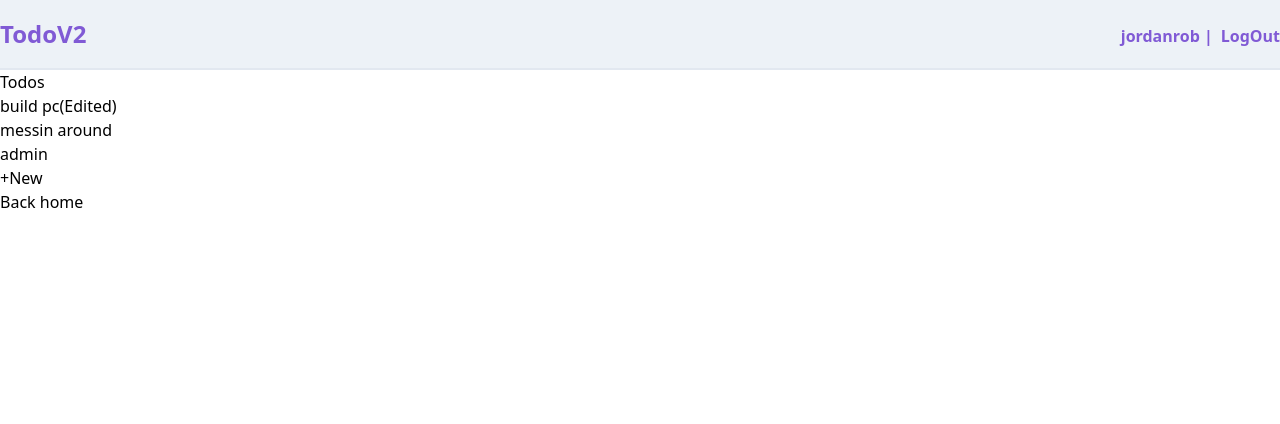
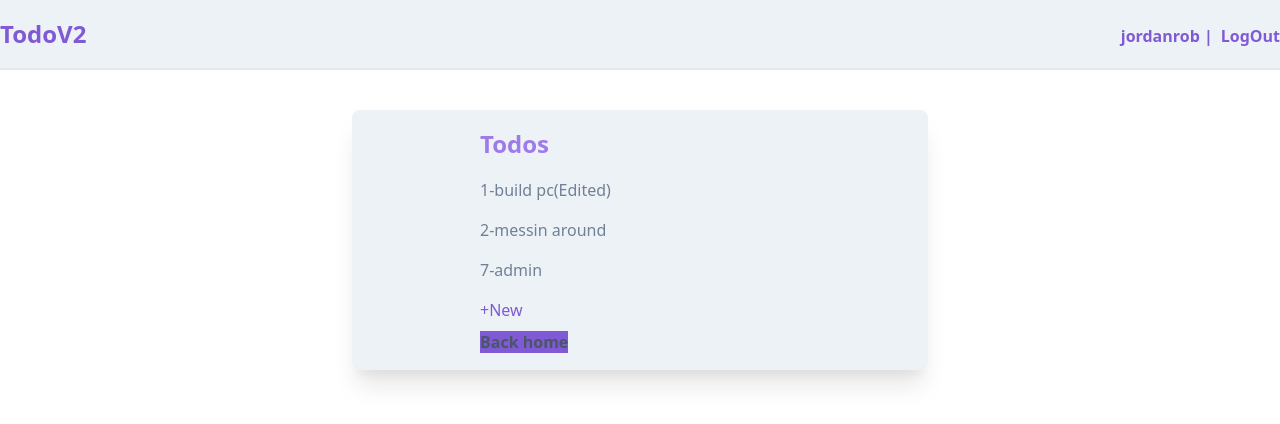
Before and after one commit to Jordan-Rob/django-todoV2, a Django app: page /todos/ in a window 1280 px wide. Shown: the top 424 px of the page. Run offline with Django 3.2, Linux system fonts and the light colour scheme; a user stored in the database is signed in; data comes from the database, SQL or seed files in the repository; style sheets or scripts are compiled from the project's sources.

Commit message:
added todos styling

```diff
--- a/templates/todo_list.html
+++ b/templates/todo_list.html
@@ -1,20 +1,24 @@
 {% extends 'base.html' %} {% block content %}
-<div style="margin: auto;">
-  <h1>Todos</h1>
+<div class=" max-w-xl mx-auto my-10 bg-gray-200 py-4 px-8
+font-sans rounded-lg shadow-xl text-gray-600">
+  <div class="  ml-24">
+    <h1 class=" text-purple-500  font-semibold
+     text-2xl mb-4">Todos</h1>
     {% if not object_list %}
-  <div>
+    <div class=" mb-4">
       <p>looks like you dont have any todos yet</p>
       <p>create some <a href="{% url 'todo_new' %}">here</a></p>
     </div>
     {% else %} {% for todo in object_list %}
-  <div>
+    <div class=" mb-4">
       <ul>
-      <li><a href="{% url 'todo_detail' todo.pk %}">{{ todo.title }}</a></li>
+        <li><a class=" hover:font-bold" href="{% url 'todo_detail' todo.pk %}">{{ todo.id }}-{{ todo.title }}</a></li>
       </ul>
     </div>
     {% endfor %}
-  <p><a href="{% url 'todo_new' %}">+New</a></p>
+    <p class=" mb-2"><a class=" text-purple-600" href="{% url 'todo_new' %}">+New</a></p>
     {% endif %}
-  <p><a href="{% url 'home' %}">Back home</a></p>
+    <p><a class=" bg-purple-600 text-gray-700 font-bold hover:text-indigo-600" href="{% url 'home' %}">Back home</a></p>
+  </div>
 </div>
 {% endblock %}
```
Lines whose indentation alone changed are shown as unchanged.
